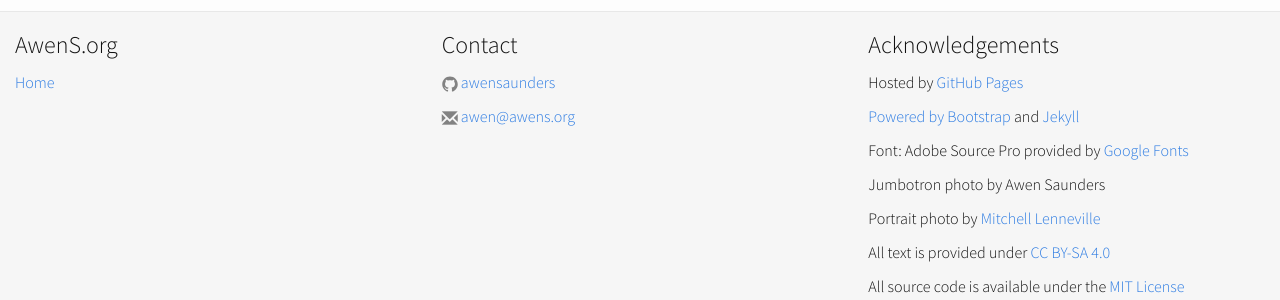
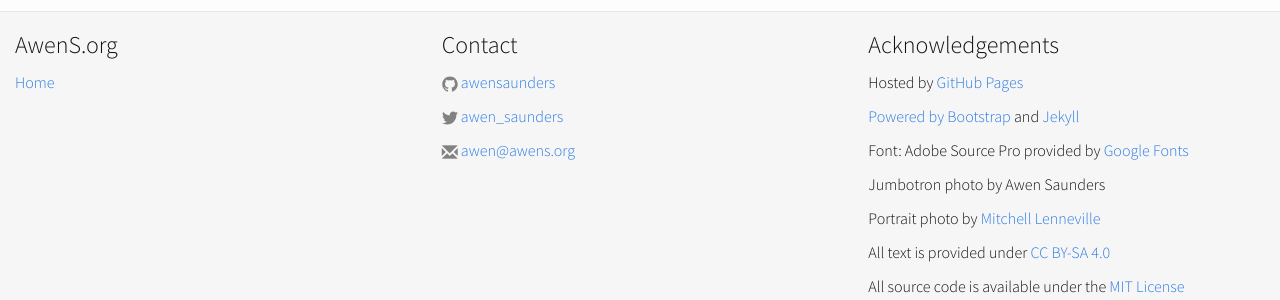
Before and after one commit to awensaunders/awensaunders.github.io, a Jekyll site: the page built from index.html, in a window 1280 px wide. Shown: the part 510-810 px from the top of the page. Built offline with Jekyll 4.4.1, drawn with Linux system fonts in a browser that asks for light colours; nearby versions of some CDN libraries.

Commit message:
Add Twitter

```diff
--- a/_config.yml
+++ b/_config.yml
@@ -15,6 +15,7 @@ description: The personal website for Awen Saunders
 baseurl: "" # the subpath of your site, e.g. /blog
 url: "http://awens.org" # the base hostname & protocol for your site
 github_username: "awensaunders"
+twitter_username: "awen_saunders"
 
 # Build settings
 markdown: kramdown
--- a/_includes/footer.html
+++ b/_includes/footer.html
@@ -10,6 +10,11 @@
                 {% if site.github_username %}
                 <p>
                 {% include icon-github.html username=site.github_username %}
+                </p>
+                {% endif %}
+                {% if site.twitter_username %}
+                <p>
+                {% include icon-twitter.html username=site.twitter_username %}
                 </p>
                 {% endif %}
                 <p>
--- /dev/null
+++ b/_includes/icon-twitter.html
@@ -0,0 +1 @@
+<a href="https://twitter.com/{{ include.username }}"><span class="icon icon--twitter">{% include icon-twitter.svg %}</span><span class="username">{{ include.username }}</span></a>
```
Also changed, not shown: _includes/icon-twitter.svg (added). Lines whose indentation alone changed are shown as unchanged.
